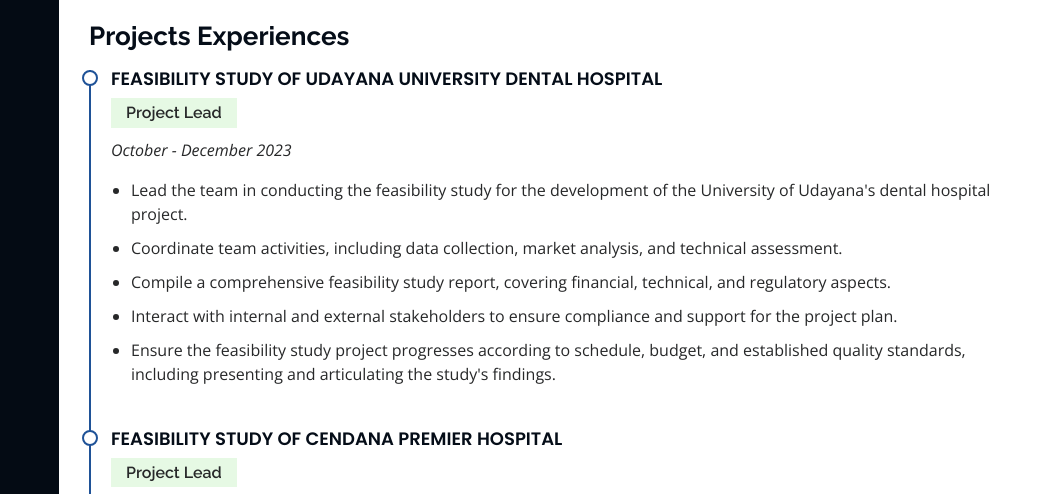
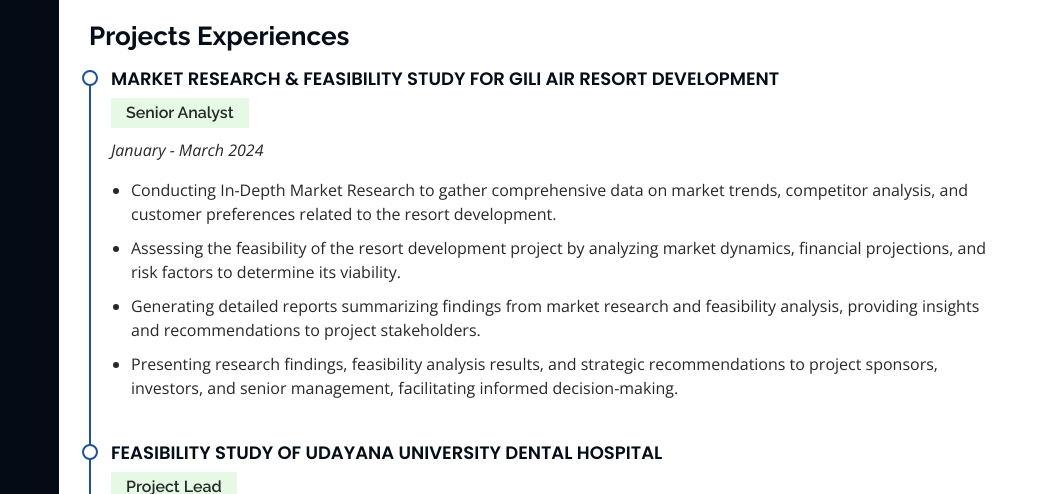
Before and after one commit to farasadi/farasadi.github.io, a plain HTML site: page project_exp.html in a window 1280 px wide. Shown: the part 138-632 px from the top of the page, 241-1280 px from the left. Drawn offline with nearby package versions, Linux system fonts and the light colour scheme.

Commit message:
ganti laptop

```diff
--- a/project_exp.html
+++ b/project_exp.html
@@ -104,6 +104,18 @@
           <div class="row">
             <div class="col-lg-12" data-aos="fade-up">
               <h3 class="project-title">Projects Experiences</h3>
+
+              <div class="project-item">
+                <h4>Market Research & Feasibility Study for Gili Air Resort Development</h4>
+                <h5>Senior Analyst</h5>
+                <p><em>January - March 2024</em></p>
+                <ul>
+                  <li>Conducting In-Depth Market Research to gather comprehensive data on market trends, competitor analysis, and customer preferences related to the resort development.</li>
+                  <li>Assessing the feasibility of the resort development project by analyzing market dynamics, financial projections, and risk factors to determine its viability.</li>
+                  <li>Generating detailed reports summarizing findings from market research and feasibility analysis, providing insights and recommendations to project stakeholders.</li>
+                  <li>Presenting research findings, feasibility analysis results, and strategic recommendations to project sponsors, investors, and senior management, facilitating informed decision-making.</li>
+                </ul>
+              </div>
 
               <div class="project-item">
                 <h4>Feasibility Study of Udayana University Dental Hospital</h4>
```
Also changed, not shown: index.html (+1 -1 lines).
